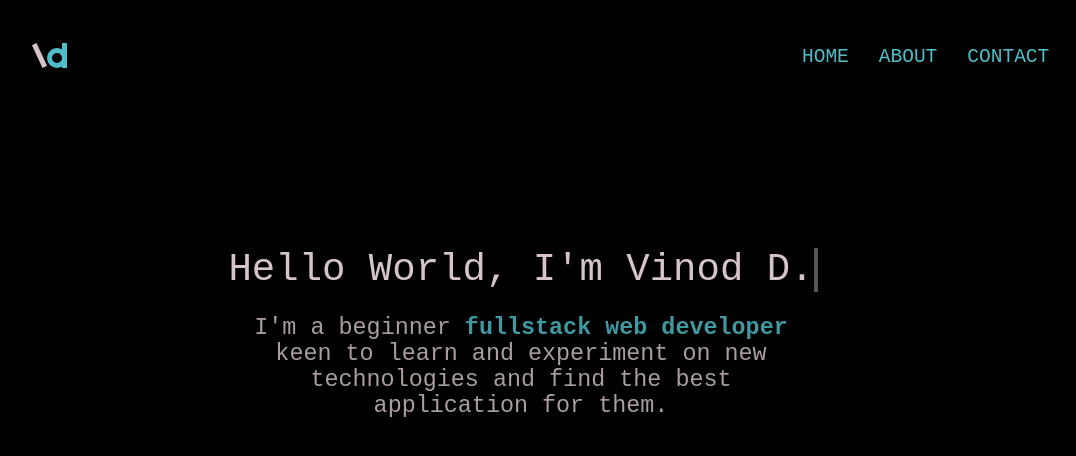
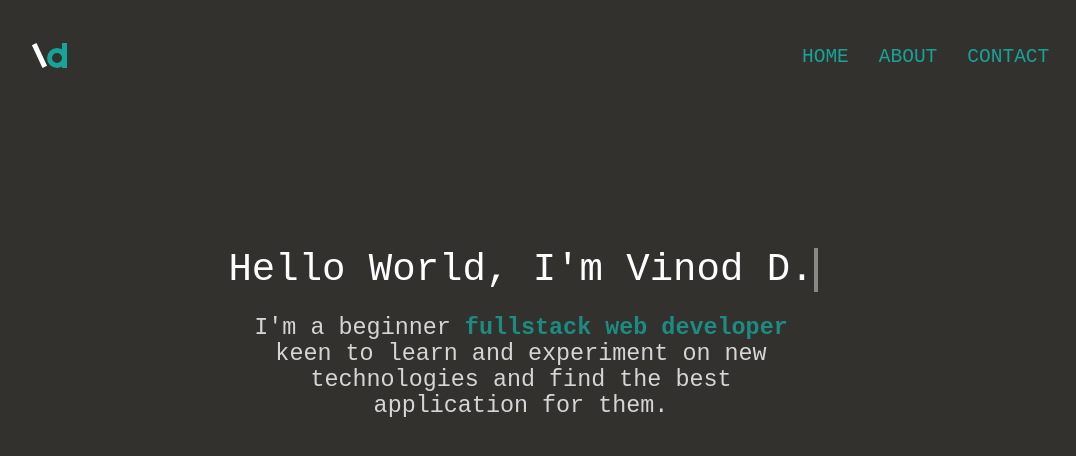
Before and after one commit to vinod-dpai/my-portfolio, a website: page index.html in a window 1280 px wide. Shown: the top 456 px of the page, without its empty margins (119-1195 px from the left). Drawn offline with Linux system fonts and the light colour scheme.

Commit message:
updated colors

```diff
--- a/public/css/index.css
+++ b/public/css/index.css
@@ -1,7 +1,7 @@
 :root {
-  --backgroundColor: #000000;
-  --primaryColor: #50beca;
-  --secondaryColor: #d5c5c8;
+  --backgroundColor: #33312E;
+  --primaryColor: #17A398;
+  --secondaryColor: #fff;
 
   --typewriterSpeed: 2.5s;
   --typewiterSteps: 25;
```
